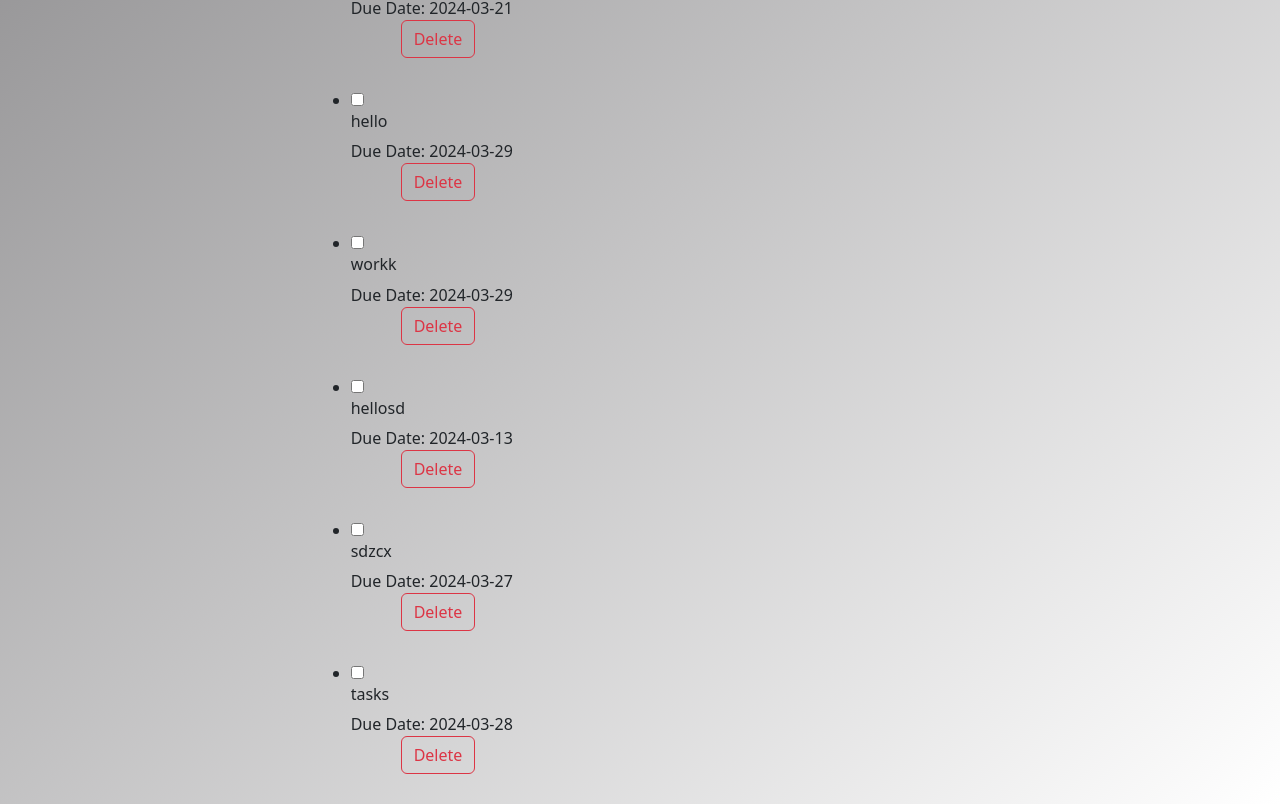
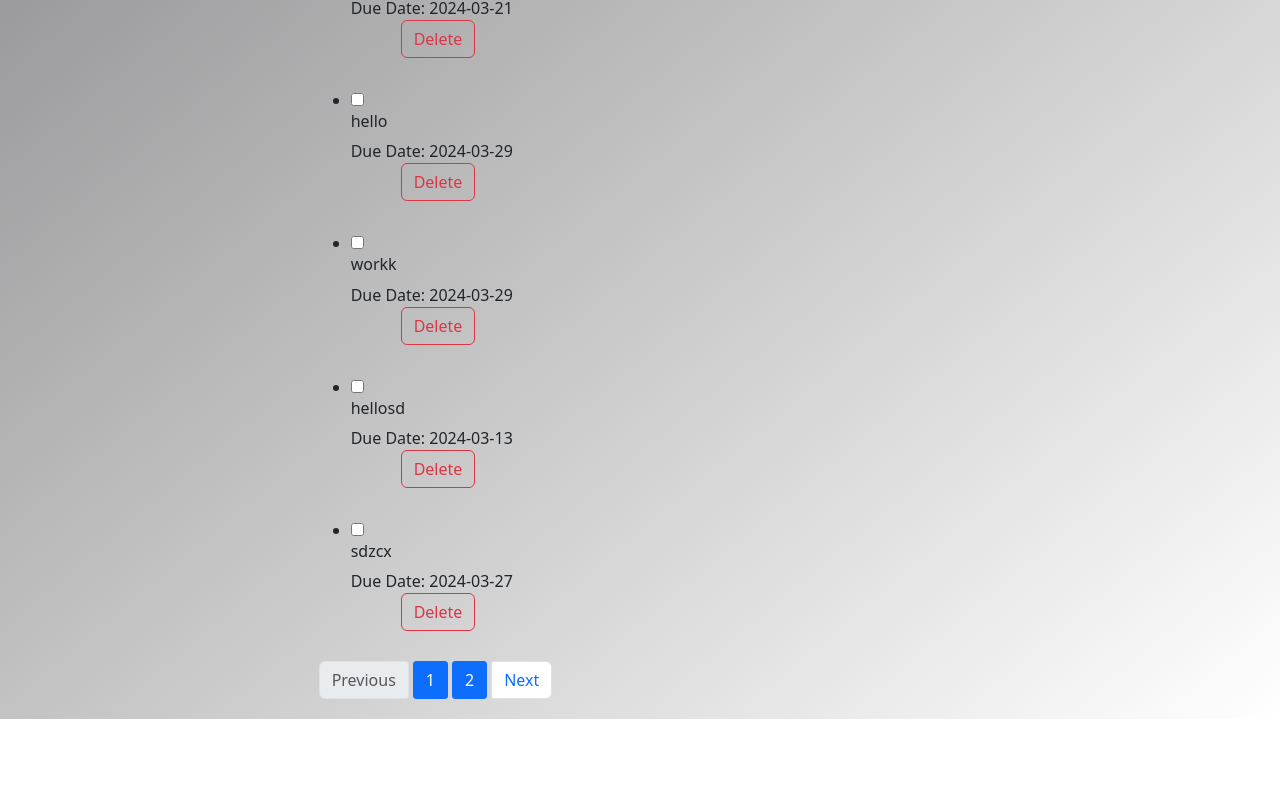
Before and after one commit to SharanyaSD/ReactJS, a React app: page / in a window 1280 px wide. Shown: the part 355-1159 px from the top of the page. After the commit the page ends 1074 px from the top, so only its background shows below. Built offline with nearby package versions, Linux system fonts and the light colour scheme; data requests are answered from the project's data file; the HTML template or start-up script is replaced by a standard one; a web font is replaced by a local one.

Commit message:
React Query Pagination

```diff
--- a/package.json
+++ b/package.json
@@ -16,6 +16,7 @@
     "react": "^18.2.0",
     "react-bootstrap": "^2.10.1",
     "react-dom": "^18.2.0",
+    "react-paginate": "^8.2.0",
     "react-query": "^3.39.3",
     "uuid": "^9.0.1"
   },
--- a/src/component/ListTodoItem.tsx
+++ b/src/component/ListTodoItem.tsx
@@ -1,4 +1,4 @@
-import React from "react";
+import React, { useState } from "react";
 import { TodoInterface } from "../utils/TodoInterface";
 import "./styles.css";
 import { useNavigate } from "react-router-dom";
@@ -12,25 +12,25 @@ interface ListTodoItemProps {
 }
 
 const ListTodoItem: React.FC<ListTodoItemProps> = (props) => {
+  const [currentPage, setCurrentPage] = useState(1);
+  const [recordsPerPage] = useState(5);
+  const indexOfLastRecord = currentPage * recordsPerPage;
+  const indexOfFirstRecord = indexOfLastRecord - recordsPerPage;
+  const currentRecords = props.todos.slice(
+    indexOfFirstRecord,
+    indexOfLastRecord
+  );
   const navigate = useNavigate();
   // const handleClick = () => {
   //   navigate(`/todo/${id}`, { state: { id, title, completed, dueDate } });
   // };
-  return (
-    <div className="main-container">
-      <h1 className="ToDoh1">Your to-do List </h1>
-      {props.error && <p> {props.error}</p>}
-      {props.loading && <p> Loading... </p>}
-      {!props.loading && (
-        <ul>
-          {props.todos.map((todo) => (
+
+  const renderRecords = currentRecords.map((todo) => (
     <li key={todo.id}>
       <input
         type="checkbox"
         checked={todo.completed}
-                onChange={(e) =>
-                  props.handleCheckbox(todo.id, e.target.checked)
-                }
+        onChange={(e) => props.handleCheckbox(todo.id, e.target.checked)}
       />
       <span
         className="span"
@@ -38,9 +38,7 @@ const ListTodoItem: React.FC<ListTodoItemProps> = (props) => {
           textDecoration: todo.completed ? "line-through" : "none",
         }}
       >
-                <h6
-                  onClick={() => navigate(`/todo/${todo.id}`, { state: todo })}
-                >
+        <h6 onClick={() => navigate(`/todo/${todo.id}`, { state: todo })}>
           {todo.title}
         </h6>
         <label>
@@ -60,8 +58,70 @@ const ListTodoItem: React.FC<ListTodoItemProps> = (props) => {
         </div>
       </span>
     </li>
+  ));
+
+  const totalPages = Math.ceil(props.todos.length / recordsPerPage);
+  const handlePageClick = (pageNo: number) => {
+    setCurrentPage(pageNo);
+  };
+
+  return (
+    <div className="main-container">
+      <h1 className="ToDoh1">Your to-do List </h1>
+      {props.error && <p> {props.error}</p>}
+      {props.loading && <p> Loading... </p>}
+      {!props.loading && (
+        <>
+          <ul>{renderRecords}</ul>
+          {totalPages > 1 && (
+            <nav aria-label="Page navigation example">
+              <ul className="pagination">
+                {/* Handling condition for no prev page */}
+                <li
+                  className={`page-item ${currentPage == 1 ? "disabled" : ""}`}
+                >
+                  <a
+                    className="page-link"
+                    onClick={() => handlePageClick(currentPage - 1)}
+                    href={`#${currentPage - 1}`}
+                  >
+                    Previous
+                  </a>
+                </li>
+
+                {/* create array with length totalPages -5 */}
+                {Array.from({ length: totalPages }).map((_, index) => (
+                  <li key={index} className="page-item active">
+                    <a
+                      className={`page-link ${
+                        currentPage == index + 1 ? "active" : ""
+                      }`}
+                      onClick={() => handlePageClick(index + 1)}
+                      href={`#${index + 1}`}
+                    >
+                      {index + 1}
+                    </a>
+                  </li>
                 ))}
+
+                {/* Handling condition for no next page */}
+                <li
+                  className={`page-item ${
+                    currentPage == totalPages ? "disabled" : ""
+                  }`}
+                >
+                  <a
+                    className="page-link"
+                    onClick={() => handlePageClick(currentPage + 1)}
+                    href={`#${currentPage + 1}`}
+                  >
+                    Next
+                  </a>
+                </li>
               </ul>
+            </nav>
+          )}
+        </>
       )}
     </div>
   );
--- a/src/component/styles.css
+++ b/src/component/styles.css
@@ -46,7 +46,7 @@ body {
   }
 
 .input:focus {
-    box-shadow: 0 0 10px 1000px rgba(150, 114, 170, 0.5);
+    box-shadow: 0 0 10px 1000px #878688;
     outline: none;
 }
 
@@ -69,6 +69,34 @@ body {
 .input:hover {
     background-color: #d4d1d1;
 
+}
+.pagination {
+  display: flex;
+  list-style: none;
+  padding: 0;
+  margin: 20px 0;
+}
+
+.page-item {
+  margin-right: 5px;
+}
+
+.page-link {
+  color: #007bff;
+  text-decoration: none;
+  padding: 5px 10px;
+  border: 1px solid #007bff;
+  border-radius: 3px;
+}
+
+.page-link:hover {
+  background-color: #007bff;
+  color: white;
+}
+
+.active .page-link {
+  background-color: #007bff;
+  color: white;
 }
 
 .ToDoh1 {
```
Also changed, not shown: 2 other files (tests, documents, lock files or other folders). Lines whose indentation alone changed are shown as unchanged.
